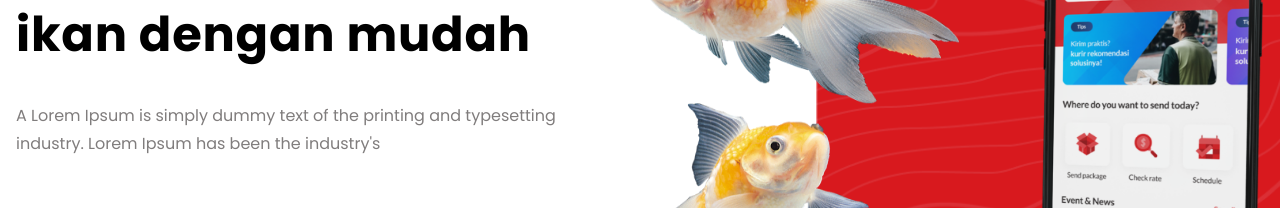
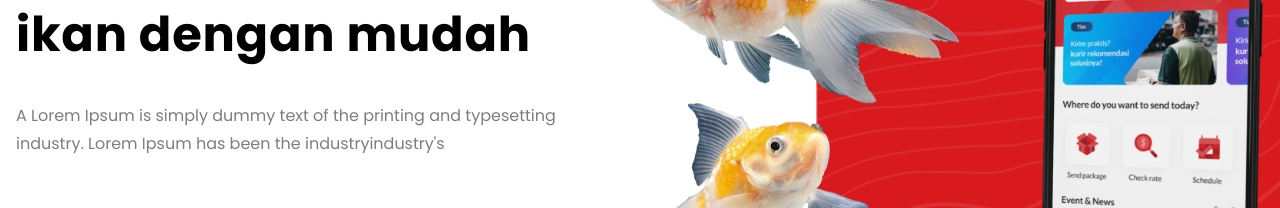
Before and after one commit to fadilshardy/toko-ikan-mockup, a Next.js app: page / in a window 1280 px wide. Shown: the part 350-558 px from the top of the page. Built offline with nearby package versions, Linux system fonts and the light colour scheme.

Commit message:
fix: single quote error

```diff
--- a/src/components/Hero/Hero.tsx
+++ b/src/components/Hero/Hero.tsx
@@ -10,7 +10,7 @@ const Hero: React.FunctionComponent<IHeroProps> = (props) => {
             <div className="w-full flex flex-col items-center lg:items-start mb-32 lg:mb-0">
                 <div className="max-w-xl">
                     <h1 className="font-bold text-5xl leading-[70px] tracking-[0.016em] ">Kirim berbagi jenis ikan dengan mudah</h1>
-                    <p className="text-netural pt-8 leading-7 ">A Lorem Ipsum is simply dummy text of the printing and typesetting industry. Lorem Ipsum has been the industry's</p>
+                    <p className="text-netural pt-8 leading-7 ">A Lorem Ipsum is simply dummy text of the printing and typesetting industry. Lorem Ipsum has been the industryindustry&apos;s</p>
                 </div>
                 <div className="flex pt-16 gap-6">
                     <div className="relative lg:w-52 lg:h-16 w-36 h-12">
```
